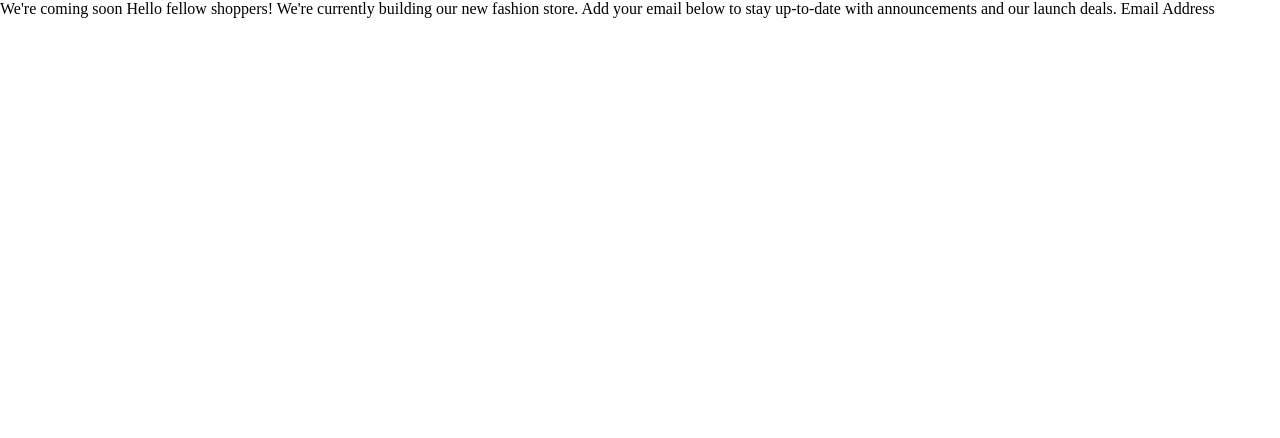
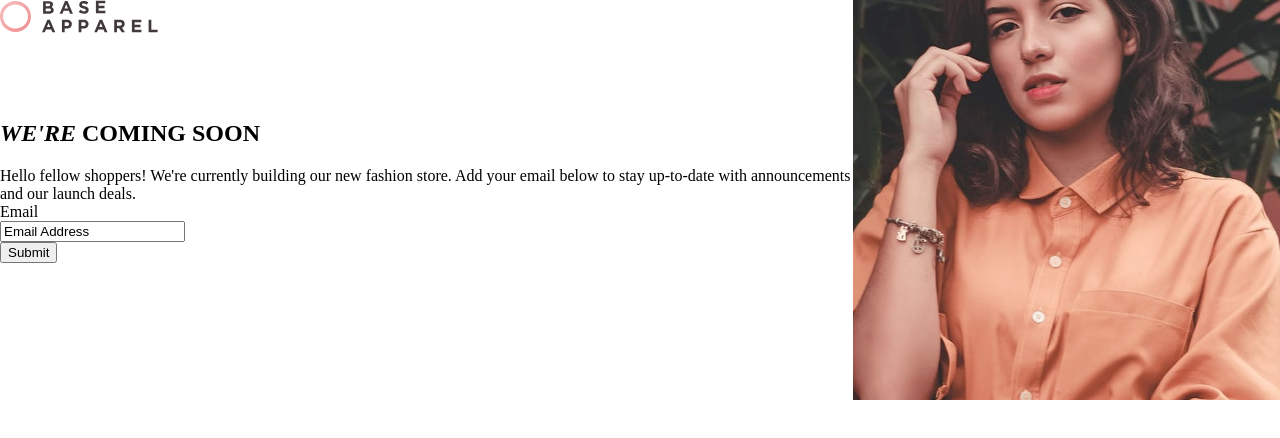
Before and after one commit to zeynabmvs/apparelComingSoon, a plain HTML site: page index.html in a window 1280 px wide. Drawn offline with Linux system fonts and the light colour scheme.

Commit message:
html created

```diff
--- /dev/null
+++ b/app/scss/_index.scss
@@ -0,0 +1,54 @@
+.coming-soon {
+    display: flex;
+    flex-direction: column;
+
+    @include breakpoint-up(medium) {
+        display: grid;
+        grid-template-areas: "logo hero"
+                    "conten hero";
+        grid-template-rows: 100px 300px;
+        grid-template-columns: 2fr 1fr;
+    }
+
+    .logo {
+
+        @include breakpoint-up(medium) {
+            grid-area: logo;
+        }
+    }
+
+    &__content {
+
+        @include breakpoint-up(medium) {
+            grid-area: conten;
+        }
+    }
+
+    .container {
+
+    }
+
+    &__title {
+
+    }
+
+    &__text {
+
+    }
+
+    &__form {
+
+    }
+
+    &__picture {
+
+        @include breakpoint-up(medium) {
+            grid-area: hero;
+        }
+    }
+    &__picture img{
+        width: 100%;
+        height: 100%;
+        object-fit: cover;
+    }
+}
--- a/app/scss/_mixins.scss
+++ b/app/scss/_mixins.scss
@@ -2,11 +2,11 @@
 @use "sass:map";
 @use "sass:math";
 
-// 800px, 1024px, 1400px
-$breakpoints-up: ("medium": "50em", "large": "64em", "xlarge": "87.5em");
+// 640px, 1024px, 1400px
+$breakpoints-up: ("medium": "40em", "large": "64em", "xlarge": "87.5em");
 
 // 639px, 1023px, 1399px
-$breakpoints-down: ("small": "49.9375em", "medium": "63.9375em", "large": "64em");
+$breakpoints-down: ("small": "39.9375em", "medium": "63.9375em", "large": "64em");
 
 
 @mixin breakpoint-up($size) {
--- a/app/scss/style.scss
+++ b/app/scss/style.scss
@@ -2,3 +2,4 @@
 @import "mixins";
 @import "functions";
 @import "globals";
+@import "index";
--- a/index.html
+++ b/index.html
@@ -1,8 +1,10 @@
 <!DOCTYPE html>
 <html lang="en">
+
 <head>
   <meta charset="UTF-8">
-  <meta name="viewport" content="width=device-width, initial-scale=1.0"> <!-- displays site properly based on user's device -->
+  <meta name="viewport" content="width=device-width, initial-scale=1.0">
+  <!-- displays site properly based on user's device -->
 
   <link rel="icon" type="image/png" sizes="32x32" href="./images/favicon-32x32.png">
   <link rel="stylesheet" href="/dist/style.css">
@@ -12,17 +14,44 @@
 
   <title>Frontend Mentor | Base Apparel coming soon page</title>
 </head>
+
 <body>
 
-  We're coming soon
+  <section class="coming-soon">
 
-  Hello fellow shoppers! We're currently building our new fashion store.
-  Add your email below to stay up-to-date with announcements and our launch deals.
+    <a href="#" aria-label="Site logo" class="logo">
+      <img src="/images/logo.svg" alt="Logo image">
+    </a>
 
-  Email Address
+    <picture class="coming-soon__picture">
+      <source media="(min-width: 640px)" srcset="images/hero-desktop.jpg">
+      <source srcset="images/hero-mobile.jpg">
+      <img src="images/hero-mobile.jpg" alt="Hero picture">
+    </picture>
+
+    <div class="coming-soon__content">
+      <div class="container">
+
+        <h1 class="coming-soon__title"><em>WE'RE</em> COMING SOON</h1>
+
+        <p class="coming-soon__text">
+          Hello fellow shoppers! We're currently building our new fashion store.
+          Add your email below to stay up-to-date with announcements and our launch deals.
+        </p>
+
+        <form action="#" class="coming-soon__form">
+          <label for="email">Email</label><br>
+          <input type="text" id="idEmail" name="email" value="Email Address"><br>
+          <input type="submit" value="Submit">
+        </form>
+      </div>
+    </div>
+
+  </section>
 
   <footer>
 
   </footer>
 </body>
+
 </html>
```
Also changed, not shown: dist/style.css, 2 other files.
